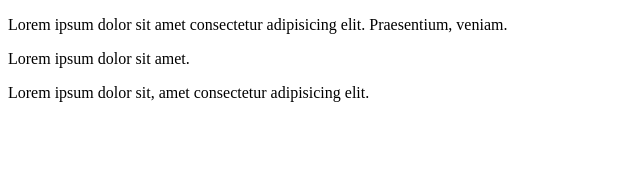
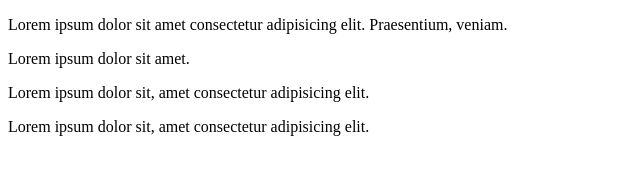
Before and after one commit to Fabian205/vscode_git, a plain HTML site: page index.html in a window 1280 px wide. Shown: the whole page, without its empty margins (0-640 px from the left). Drawn offline with Linux system fonts and the light colour scheme.

Commit message:
Agrego 4to parrafo

```diff
--- a/index.html
+++ b/index.html
@@ -13,6 +13,7 @@
       <p>Lorem ipsum dolor sit amet consectetur adipisicing elit. Praesentium, veniam.</p>
       <p>Lorem ipsum dolor sit amet.</p>
       <p>Lorem ipsum dolor sit, amet consectetur adipisicing elit.</p>
+      <p>Lorem ipsum dolor sit, amet consectetur adipisicing elit.</p>
     </div>
 
   </div>
```
